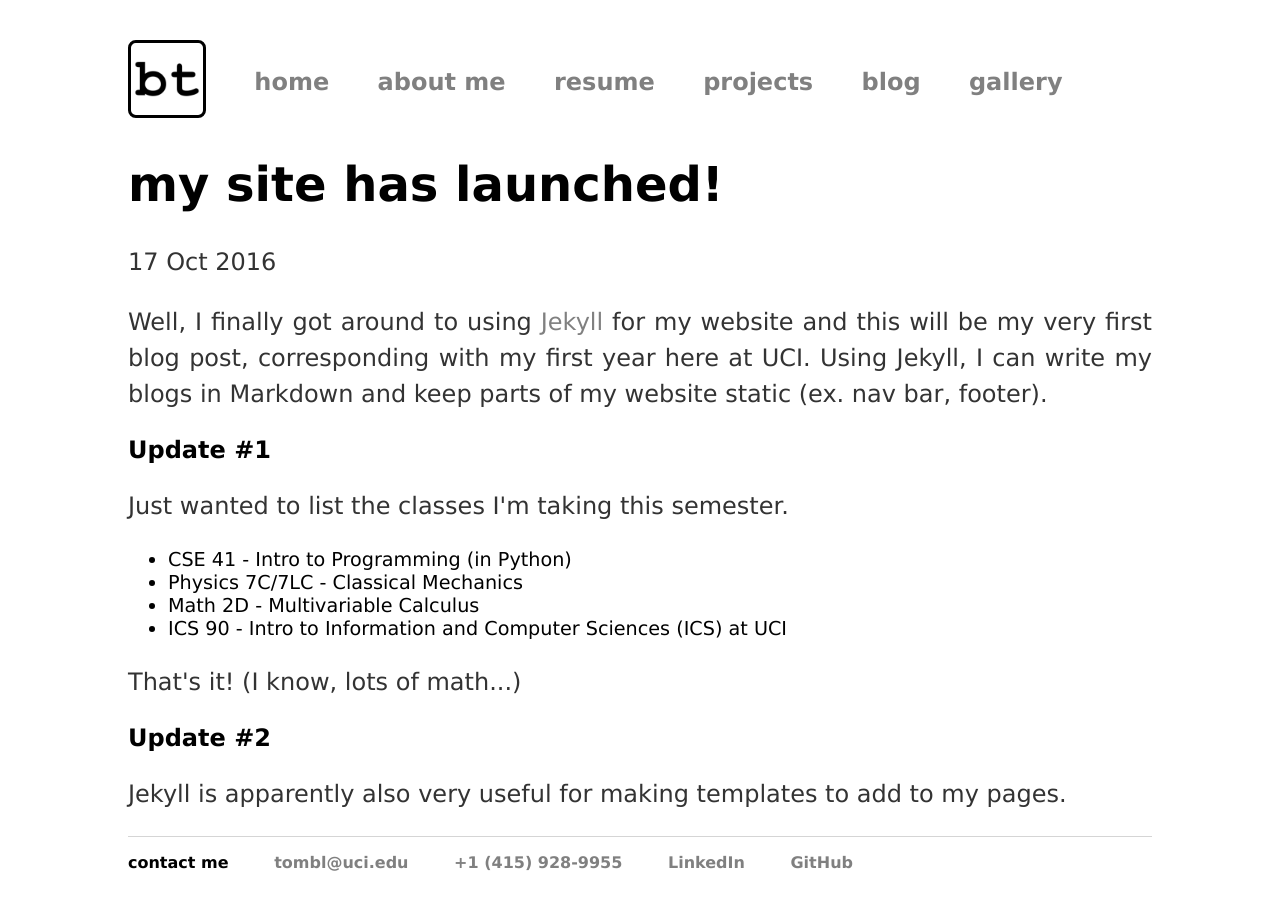
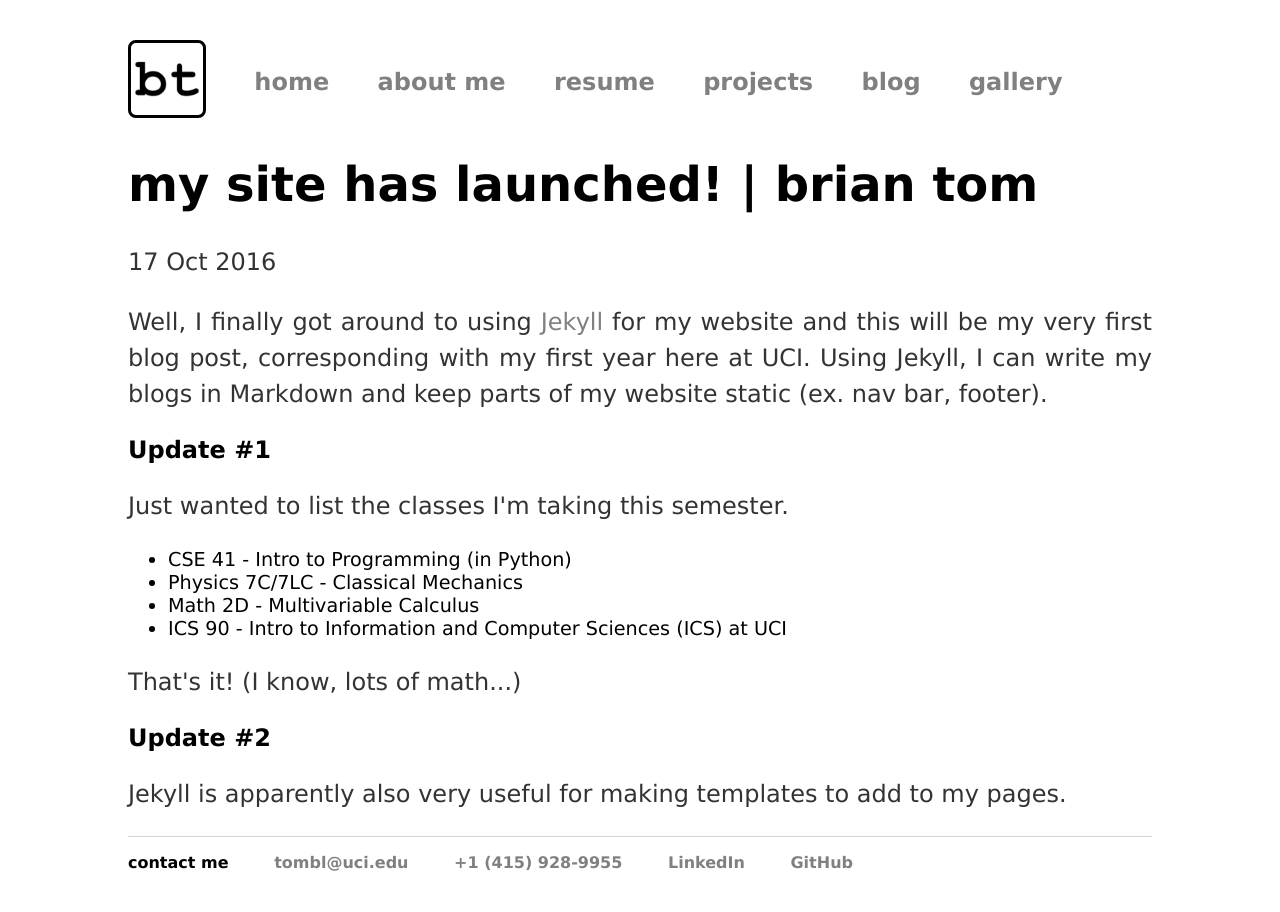
Before and after one commit to BTx123/BTx123.github.io, a Jekyll site: the page built from _posts/2016-10-17-site-launched.md, in a window 1280 px wide. Built offline with Jekyll 4.4.1, drawn with Linux system fonts in a browser that asks for light colours; nearby versions of some CDN libraries.

Commit message:
Update title

```diff
--- a/_posts/2016-10-17-site-launched.md
+++ b/_posts/2016-10-17-site-launched.md
@@ -1,6 +1,6 @@
 ---
 layout: post
-title: "my site has launched!"
+title: "my site has launched! | brian tom"
 date: 2016-10-17
 ---
 
--- a/blog/index.html
+++ b/blog/index.html
@@ -7,7 +7,7 @@
 	<h1>blog</h1>
 	<ul class="posts">
 		{% for post in site.posts %}
-		<li><span>{{ post.date | date_to_string }}</span> » <a href="{{ post.url }}" title="{{ post.title }} | brian tom">{{ post.title }}</a></li>
+		<li><span>{{ post.date | date_to_string }}</span> » <a href="{{ post.url }}" title="{{ post.title }}">{{ post.title }}</a></li>
 		{% endfor %}
 	</ul>
 </div>
```
